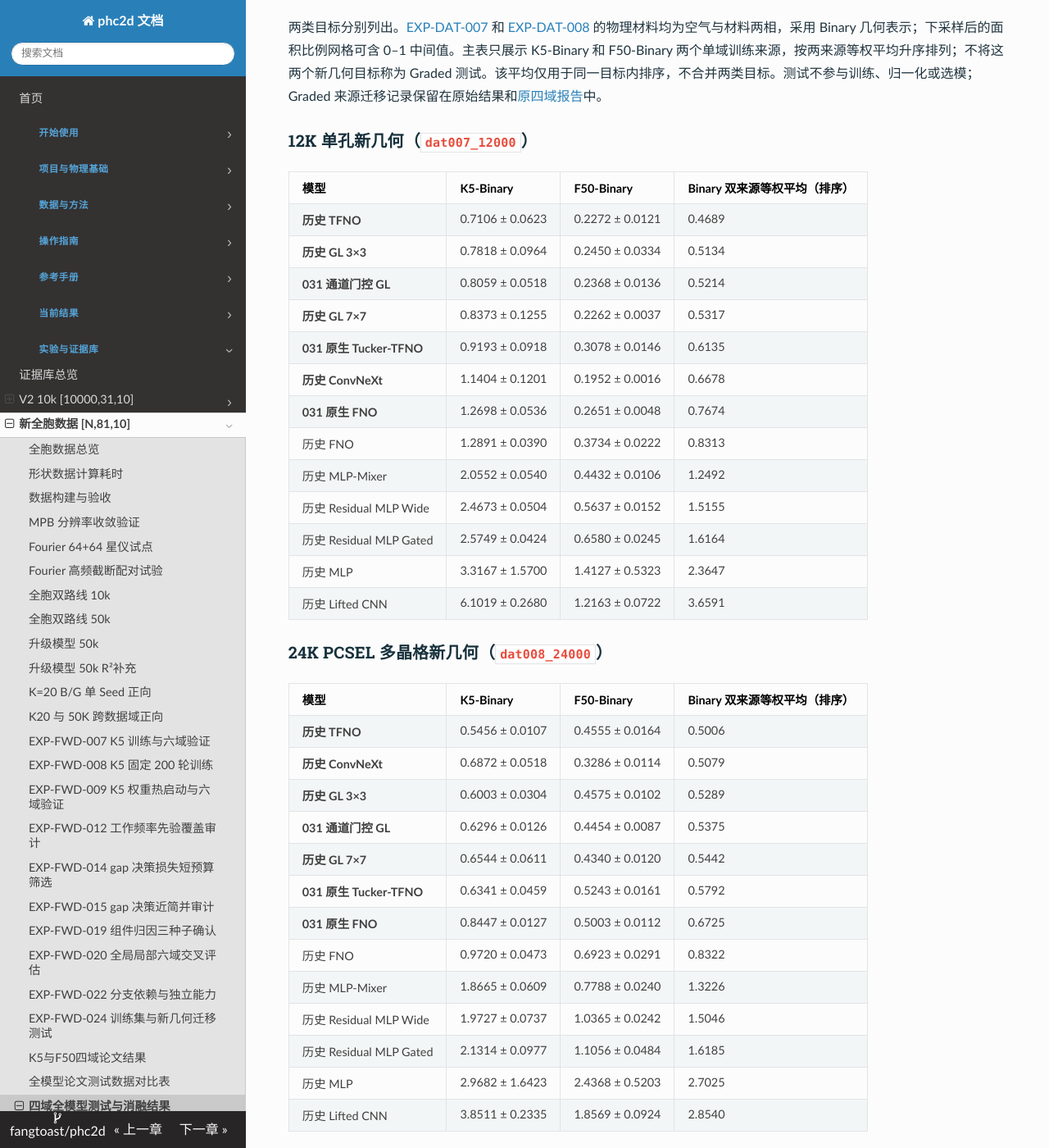
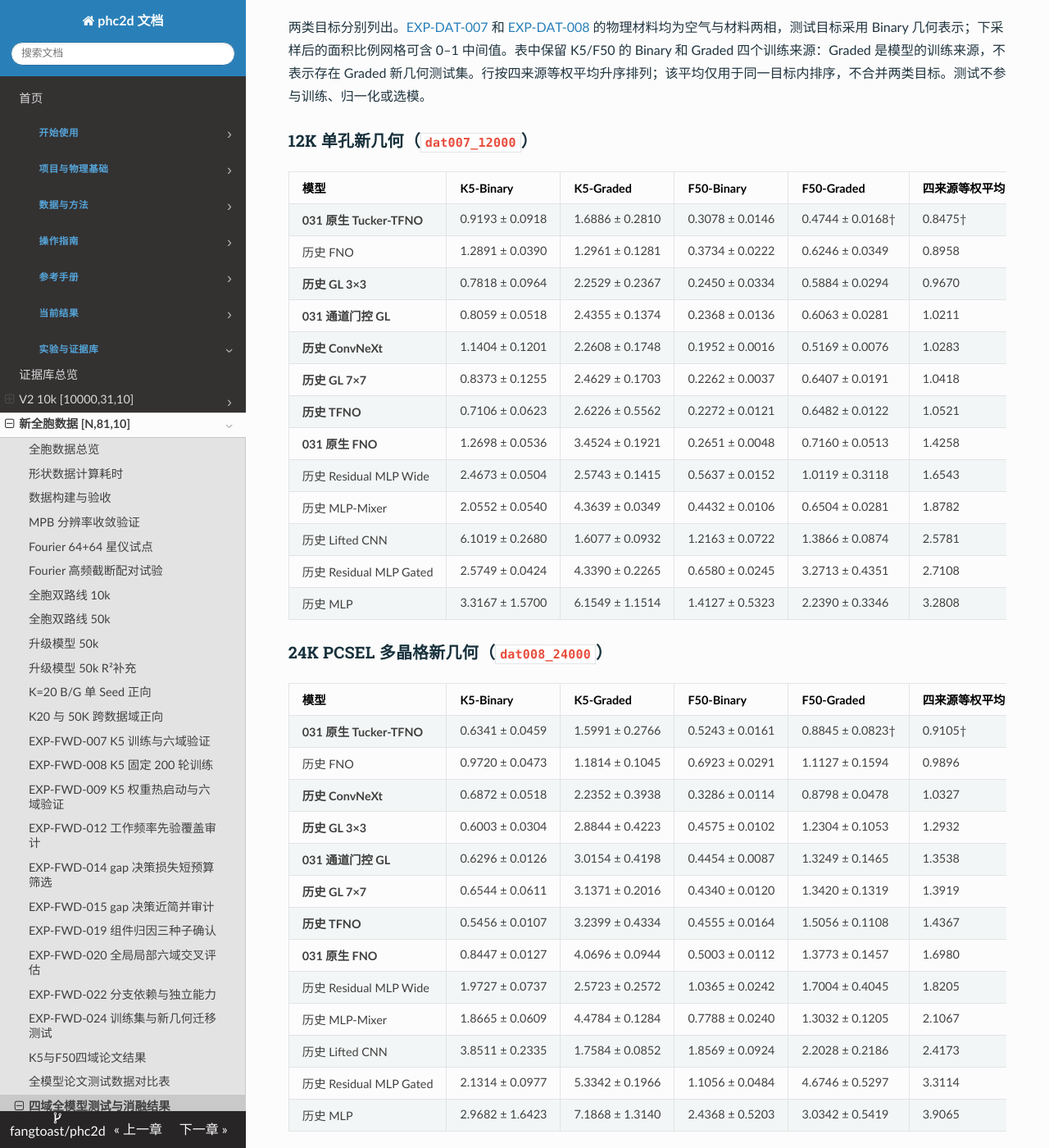
Before and after one commit to fangtoast/phc2d, an MkDocs documentation site: the page built from docs/reports/EXP-FWD-031四域完整测试结果_20261029.md, in a window 1280 px wide and 1400 px high, scrolled down 9063 px. Shown: the whole window at 82% size. Built offline with MkDocs 1.6.1, drawn with Linux system fonts in a browser that asks for light colours.

Commit message:
docs: restore four-source geometry comparison

```diff
--- a/docs/reports/EXP-FWD-031四域完整测试结果_20261029.md
+++ b/docs/reports/EXP-FWD-031四域完整测试结果_20261029.md
@@ -291,43 +291,43 @@ source_artifacts:
 
 ## 6. 新几何迁移补充
 
-两类目标分别列出。[EXP-DAT-007](../../experiments/research/EXP-DAT-007-单孔形状迁移测试.md) 和 [EXP-DAT-008](../../experiments/research/EXP-DAT-008-PCSEL多晶格测试数据.md) 的物理材料均为空气与材料两相，采用 Binary 几何表示；下采样后的面积比例网格可含 0–1 中间值。主表只展示 K5-Binary 和 F50-Binary 两个单域训练来源，按两来源等权平均升序排列；不将这两个新几何目标称为 Graded 测试。该平均仅用于同一目标内排序，不合并两类目标。测试不参与训练、归一化或选模；Graded 来源迁移记录保留在原始结果和[原四域报告](K5与F50四域论文结果对比_20261027.md)中。
+两类目标分别列出。[EXP-DAT-007](../../experiments/research/EXP-DAT-007-单孔形状迁移测试.md) 和 [EXP-DAT-008](../../experiments/research/EXP-DAT-008-PCSEL多晶格测试数据.md) 的物理材料均为空气与材料两相，测试目标采用 Binary 几何表示；下采样后的面积比例网格可含 0–1 中间值。表中保留 K5/F50 的 Binary 和 Graded 四个训练来源：Graded 是模型的训练来源，不表示存在 Graded 新几何测试集。行按四来源等权平均升序排列；该平均仅用于同一目标内排序，不合并两类目标。测试不参与训练、归一化或选模。
 
 ### 12K 单孔新几何（`dat007_12000`）
 
-| 模型 | K5-Binary | F50-Binary | Binary 双来源等权平均（排序） |
-| --- | --- | --- | --- |
-| **历史 TFNO** | 0.7106 ± 0.0623 | 0.2272 ± 0.0121 | 0.4689 |
-| **历史 GL 3×3** | 0.7818 ± 0.0964 | 0.2450 ± 0.0334 | 0.5134 |
-| **031 通道门控 GL** | 0.8059 ± 0.0518 | 0.2368 ± 0.0136 | 0.5214 |
-| **历史 GL 7×7** | 0.8373 ± 0.1255 | 0.2262 ± 0.0037 | 0.5317 |
-| **031 原生 Tucker-TFNO** | 0.9193 ± 0.0918 | 0.3078 ± 0.0146 | 0.6135 |
-| **历史 ConvNeXt** | 1.1404 ± 0.1201 | 0.1952 ± 0.0016 | 0.6678 |
-| **031 原生 FNO** | 1.2698 ± 0.0536 | 0.2651 ± 0.0048 | 0.7674 |
-| 历史 FNO | 1.2891 ± 0.0390 | 0.3734 ± 0.0222 | 0.8313 |
-| 历史 MLP-Mixer | 2.0552 ± 0.0540 | 0.4432 ± 0.0106 | 1.2492 |
-| 历史 Residual MLP Wide | 2.4673 ± 0.0504 | 0.5637 ± 0.0152 | 1.5155 |
-| 历史 Residual MLP Gated | 2.5749 ± 0.0424 | 0.6580 ± 0.0245 | 1.6164 |
-| 历史 MLP | 3.3167 ± 1.5700 | 1.4127 ± 0.5323 | 2.3647 |
-| 历史 Lifted CNN | 6.1019 ± 0.2680 | 1.2163 ± 0.0722 | 3.6591 |
+| 模型 | K5-Binary | K5-Graded | F50-Binary | F50-Graded | 四来源等权平均（排序） |
+| --- | --- | --- | --- | --- | --- |
+| **031 原生 Tucker-TFNO** | 0.9193 ± 0.0918 | 1.6886 ± 0.2810 | 0.3078 ± 0.0146 | 0.4744 ± 0.0168† | 0.8475† |
+| 历史 FNO | 1.2891 ± 0.0390 | 1.2961 ± 0.1281 | 0.3734 ± 0.0222 | 0.6246 ± 0.0349 | 0.8958 |
+| **历史 GL 3×3** | 0.7818 ± 0.0964 | 2.2529 ± 0.2367 | 0.2450 ± 0.0334 | 0.5884 ± 0.0294 | 0.9670 |
+| **031 通道门控 GL** | 0.8059 ± 0.0518 | 2.4355 ± 0.1374 | 0.2368 ± 0.0136 | 0.6063 ± 0.0281 | 1.0211 |
+| **历史 ConvNeXt** | 1.1404 ± 0.1201 | 2.2608 ± 0.1748 | 0.1952 ± 0.0016 | 0.5169 ± 0.0076 | 1.0283 |
+| **历史 GL 7×7** | 0.8373 ± 0.1255 | 2.4629 ± 0.1703 | 0.2262 ± 0.0037 | 0.6407 ± 0.0191 | 1.0418 |
+| **历史 TFNO** | 0.7106 ± 0.0623 | 2.6226 ± 0.5562 | 0.2272 ± 0.0121 | 0.6482 ± 0.0122 | 1.0521 |
+| **031 原生 FNO** | 1.2698 ± 0.0536 | 3.4524 ± 0.1921 | 0.2651 ± 0.0048 | 0.7160 ± 0.0513 | 1.4258 |
+| 历史 Residual MLP Wide | 2.4673 ± 0.0504 | 2.5743 ± 0.1415 | 0.5637 ± 0.0152 | 1.0119 ± 0.3118 | 1.6543 |
+| 历史 MLP-Mixer | 2.0552 ± 0.0540 | 4.3639 ± 0.0349 | 0.4432 ± 0.0106 | 0.6504 ± 0.0281 | 1.8782 |
+| 历史 Lifted CNN | 6.1019 ± 0.2680 | 1.6077 ± 0.0932 | 1.2163 ± 0.0722 | 1.3866 ± 0.0874 | 2.5781 |
+| 历史 Residual MLP Gated | 2.5749 ± 0.0424 | 4.3390 ± 0.2265 | 0.6580 ± 0.0245 | 3.2713 ± 0.4351 | 2.7108 |
+| 历史 MLP | 3.3167 ± 1.5700 | 6.1549 ± 1.1514 | 1.4127 ± 0.5323 | 2.2390 ± 0.3346 | 3.2808 |
 
 ### 24K PCSEL 多晶格新几何（`dat008_24000`）
 
-| 模型 | K5-Binary | F50-Binary | Binary 双来源等权平均（排序） |
-| --- | --- | --- | --- |
-| **历史 TFNO** | 0.5456 ± 0.0107 | 0.4555 ± 0.0164 | 0.5006 |
-| **历史 ConvNeXt** | 0.6872 ± 0.0518 | 0.3286 ± 0.0114 | 0.5079 |
-| **历史 GL 3×3** | 0.6003 ± 0.0304 | 0.4575 ± 0.0102 | 0.5289 |
-| **031 通道门控 GL** | 0.6296 ± 0.0126 | 0.4454 ± 0.0087 | 0.5375 |
-| **历史 GL 7×7** | 0.6544 ± 0.0611 | 0.4340 ± 0.0120 | 0.5442 |
-| **031 原生 Tucker-TFNO** | 0.6341 ± 0.0459 | 0.5243 ± 0.0161 | 0.5792 |
-| **031 原生 FNO** | 0.8447 ± 0.0127 | 0.5003 ± 0.0112 | 0.6725 |
-| 历史 FNO | 0.9720 ± 0.0473 | 0.6923 ± 0.0291 | 0.8322 |
-| 历史 MLP-Mixer | 1.8665 ± 0.0609 | 0.7788 ± 0.0240 | 1.3226 |
-| 历史 Residual MLP Wide | 1.9727 ± 0.0737 | 1.0365 ± 0.0242 | 1.5046 |
-| 历史 Residual MLP Gated | 2.1314 ± 0.0977 | 1.1056 ± 0.0484 | 1.6185 |
-| 历史 MLP | 2.9682 ± 1.6423 | 2.4368 ± 0.5203 | 2.7025 |
-| 历史 Lifted CNN | 3.8511 ± 0.2335 | 1.8569 ± 0.0924 | 2.8540 |
+| 模型 | K5-Binary | K5-Graded | F50-Binary | F50-Graded | 四来源等权平均（排序） |
+| --- | --- | --- | --- | --- | --- |
+| **031 原生 Tucker-TFNO** | 0.6341 ± 0.0459 | 1.5991 ± 0.2766 | 0.5243 ± 0.0161 | 0.8845 ± 0.0823† | 0.9105† |
+| 历史 FNO | 0.9720 ± 0.0473 | 1.1814 ± 0.1045 | 0.6923 ± 0.0291 | 1.1127 ± 0.1594 | 0.9896 |
+| **历史 ConvNeXt** | 0.6872 ± 0.0518 | 2.2352 ± 0.3938 | 0.3286 ± 0.0114 | 0.8798 ± 0.0478 | 1.0327 |
+| **历史 GL 3×3** | 0.6003 ± 0.0304 | 2.8844 ± 0.4223 | 0.4575 ± 0.0102 | 1.2304 ± 0.1053 | 1.2932 |
+| **031 通道门控 GL** | 0.6296 ± 0.0126 | 3.0154 ± 0.4198 | 0.4454 ± 0.0087 | 1.3249 ± 0.1465 | 1.3538 |
+| **历史 GL 7×7** | 0.6544 ± 0.0611 | 3.1371 ± 0.2016 | 0.4340 ± 0.0120 | 1.3420 ± 0.1319 | 1.3919 |
+| **历史 TFNO** | 0.5456 ± 0.0107 | 3.2399 ± 0.4334 | 0.4555 ± 0.0164 | 1.5056 ± 0.1108 | 1.4367 |
+| **031 原生 FNO** | 0.8447 ± 0.0127 | 4.0696 ± 0.0944 | 0.5003 ± 0.0112 | 1.3773 ± 0.1457 | 1.6980 |
+| 历史 Residual MLP Wide | 1.9727 ± 0.0737 | 2.5723 ± 0.2572 | 1.0365 ± 0.0242 | 1.7004 ± 0.4045 | 1.8205 |
+| 历史 MLP-Mixer | 1.8665 ± 0.0609 | 4.4784 ± 0.1284 | 0.7788 ± 0.0240 | 1.3032 ± 0.1205 | 2.1067 |
+| 历史 Lifted CNN | 3.8511 ± 0.2335 | 1.7584 ± 0.0852 | 1.8569 ± 0.0924 | 2.2028 ± 0.2186 | 2.4173 |
+| 历史 Residual MLP Gated | 2.1314 ± 0.0977 | 5.3342 ± 0.1966 | 1.1056 ± 0.0484 | 4.6746 ± 0.5297 | 3.3114 |
+| 历史 MLP | 2.9682 ± 1.6423 | 7.1868 ± 1.3140 | 2.4368 ± 0.5203 | 3.0342 ± 0.5419 | 3.9065 |
 
 ## 7. 来源与复核边界
 
```
